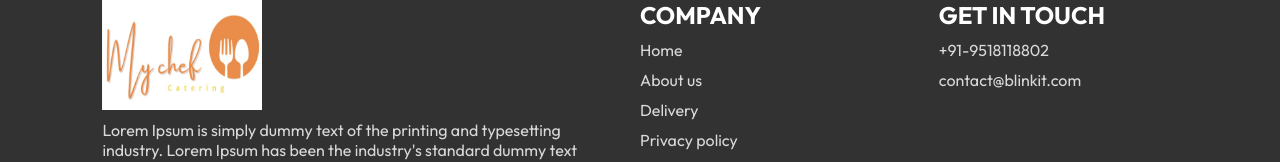
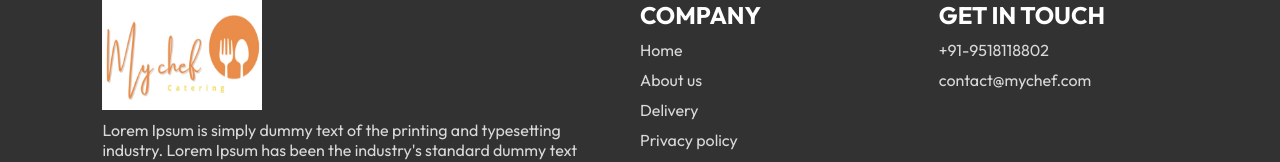
Before and after one commit to anuragrohit17/likeblinkit, a React (Vite) app in the folder frontend/: page /verify in a window 1280 px wide. Shown: the part 642-804 px from the top of the page. Built offline with nearby package versions, Linux system fonts and the light colour scheme; no server answers.

Commit message:
Update Footer.jsx

```diff
--- a/frontend/src/components/Footer/Footer.jsx
+++ b/frontend/src/components/Footer/Footer.jsx
@@ -29,7 +29,7 @@ const Footer = () => {
             <h2>GET IN TOUCH</h2>
             <ul>
                 <li>+91-9518118802</li>
-                <li>contact@blinkit.com</li>
+                <li>contact@mychef.com</li>
             </ul>
         </div>
       </div>
```
